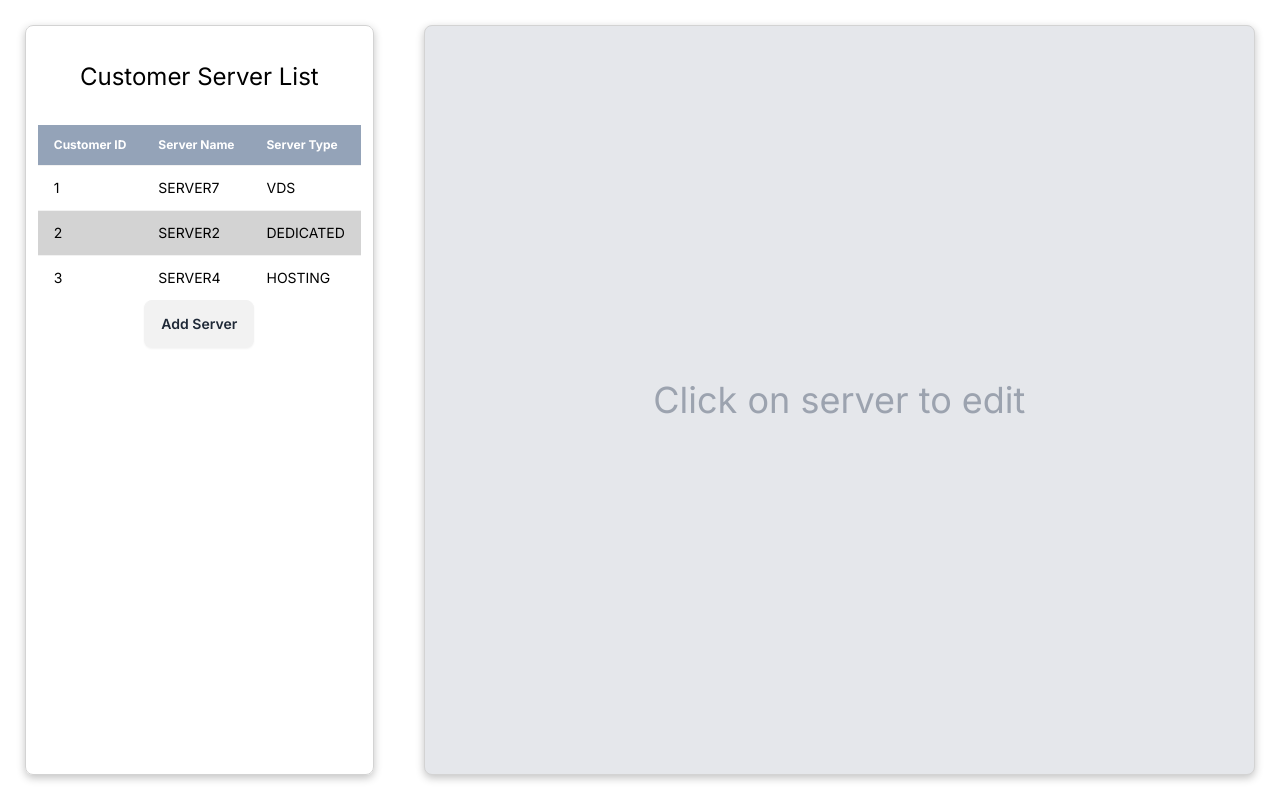
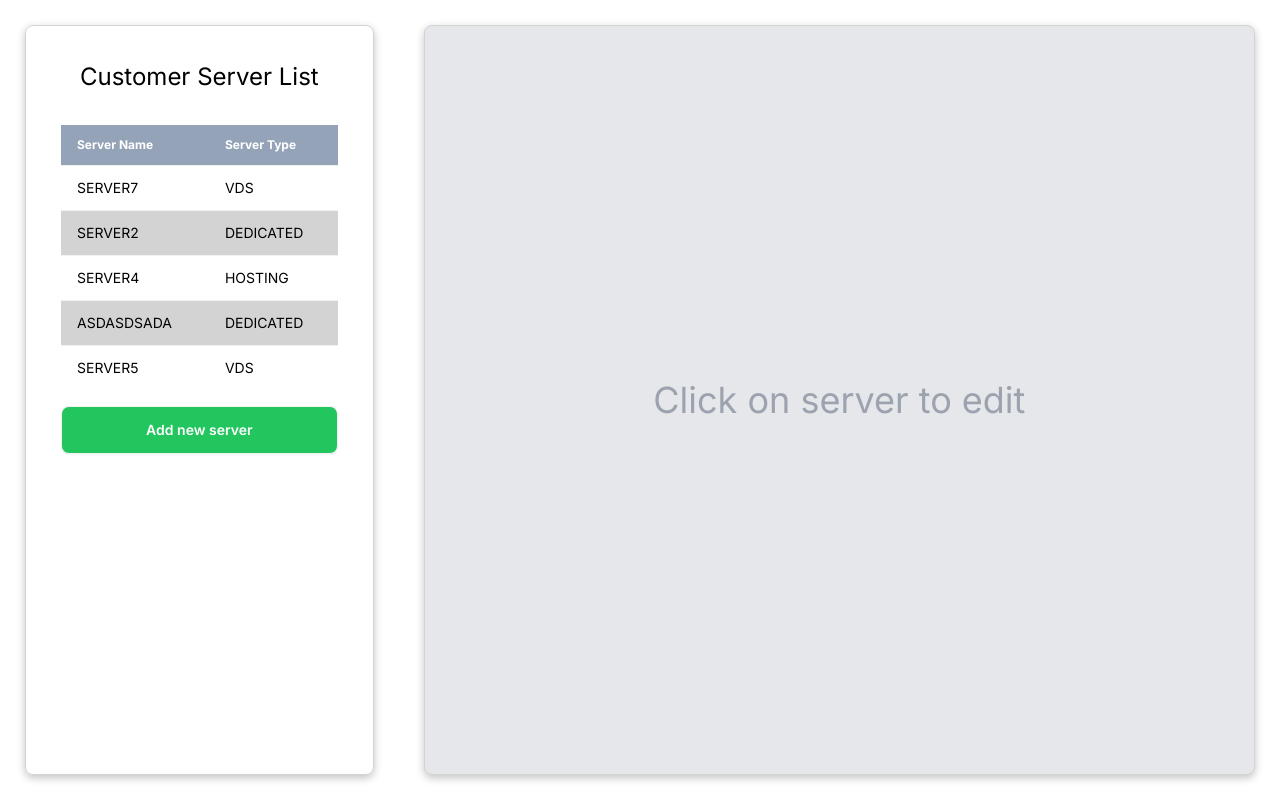
Before and after one commit to eternalfury71/Customer_server_edit, a Next.js app: page / in a window 1280 px wide. Built offline with nearby package versions, Linux system fonts and the light colour scheme; data requests are answered from the project's data file.

Commit message:
fetched data from json-server and showed on page, addserver func created

```diff
--- a/apis.js
+++ b/apis.js
@@ -4,7 +4,19 @@ const baseUrl = 'http://localhost:3001';
 
 
 export const getServerList = async () => {
-    const res = await fetch(`${baseUrl}/servers`);
+    const res = await fetch(`${baseUrl}/servers`, {cache: 'no-store'});
     const serversList = await res.json();
     return serversList;
 }
+
+export const addNewServer = async (server) => {
+    const res = await fetch(`${baseUrl}/servers`, {
+        method: 'POST',
+        headers: {
+            'Content-Type': 'application/json'
+        },
+        body: JSON.stringify(server)
+    });
+    const newServer = res.json();
+    return newServer;
+}
--- /dev/null
+++ b/app/components/AddServer.jsx
@@ -0,0 +1,68 @@
+import { v4 as uuidv4 } from 'uuid';
+import React, { use } from 'react'
+import { useState } from 'react';
+import { Modal } from './Modal'
+import { addNewServer } from '@/apis';
+import { useRouter } from 'next/navigation';
+
+export const AddServer = () => {
+    const router = useRouter();
+    const [selectOpen, setSelectOpen] = useState(false);
+    const [modalOpen, setModalOpen] = useState(false);
+    const [newServerNameVal, setNewServerNameVal] = useState('');
+    const [newServerTypeVal, setNewServerTypeVal] = useState('');
+
+    const handleSelectChange = (e) => {
+        setNewServerTypeVal(e.target.value);
+        e.target.blur();
+    }
+
+    const handleChangeAddServer = (e) => {
+        setNewServerNameVal(e.target.value);
+    }
+
+    const handleSubmitAddServer =  async (e) => {
+        e.preventDefault();
+        if (newServerTypeVal === '' || newServerNameVal === '') {
+            // Display an error message or handle the lack of server type selection
+            alert('Please fill all fields!');
+        } else {
+            await addNewServer({
+                id: uuidv4(),
+                server_name: newServerNameVal,
+                server_type: newServerTypeVal,
+            });
+
+            setNewServerTypeVal('');
+            setNewServerNameVal('');
+            router.refresh();
+            setModalOpen(false); // Close the modal on successful form submission
+        }
+        }
+
+    return (
+        <div>
+            <button onClick={() => setModalOpen(true)} className='btn bg-green-500 text-white w-full mt-4'>Add new server</button>
+            <Modal Modal modalOpen={modalOpen} setModalOpen={setModalOpen}>
+            <form onSubmit={handleSubmitAddServer} className='w-[500px] my-12 h-full bg-white rounded-xl flex flex-col justify-center items-center gap-8'>
+                    <h1 className='text-2xl mb-12'>Create New Server</h1>
+                    <input onChange = {handleChangeAddServer} value={newServerNameVal} maxLength={10} type="text" placeholder="Type here" className="input input-bordered w-full max-w-xs" required/>
+
+                    <select className="select select-bordered w-full max-w-xs"
+                            onFocus={() => setSelectOpen(true)}
+                            onBlur={() => setSelectOpen(false)}
+                            onChange={handleSelectChange}
+                            required
+                    >
+                        <option disabled selected>Server Type</option>
+                        <option>Vds</option>
+                        <option>Dedicated</option>
+                        <option>Hosting</option>
+                    </select>
+                    <button type='submit' className={`btn w-full max-w-xs bg-green-500 text-white ${selectOpen ? 'translate-y-8' : ''}`}>Save</button>
+                    <button onClick={() => setModalOpen(false)} className={`btn w-full max-w-xs bg-red-500 text-white ${selectOpen ? 'translate-y-8' : ''}`}>Cancel</button>
+                </form>
+            </Modal>
+        </div>
+  )
+}
--- a/app/components/CustomerServer.jsx
+++ /dev/null
@@ -1,5 +0,0 @@
-import { getServerList } from '@/apis'
-import React from 'react'
-
-export const CustomerServer = () => {
-}
--- a/app/components/Modal.jsx
+++ b/app/components/Modal.jsx
@@ -1,20 +1,13 @@
 'use client'
 import React from 'react'
 
-export const Modal = ({modalOpen, setModalOpen}) => {
-    const handleChange = () => {
-        console.log('abc')
-    }
+export const Modal = ({modalOpen, setModalOpen, children}) => {
+
 
     return (
         <>
         <div className={`absolute top-[25px] right-[25px] bottom-[25px] flex flex-col justify-center items-center w-full max-w-[946px] ${modalOpen ? '' : 'hidden'}`}>
-            <form onSubmit={(e) => e.preventDefault()} onChange={handleChange} className='w-[500px] my-12 h-full bg-white rounded-md flex flex-col justify-center items-center gap-5'>
-                <h1 className='text-2xl'>Header Big</h1>
-                <input type="text" placeholder="Type here" className="input input-bordered w-full max-w-xs" />
-                <input type="text" placeholder="Type here" className="input input-bordered w-full max-w-xs" />
-                <button onClick={() => setModalOpen(false)} className='btn w-full max-w-xs bg-green-400 text-white'>Save</button>
-            </form>
+            {children}
         </div>
         </>
     )
--- /dev/null
+++ b/app/components/Server.jsx
@@ -0,0 +1,15 @@
+
+import React from 'react'
+
+
+export const Server = ({server}) => {
+    const {server_name, server_type} = server;
+        return(
+            <tr key={server.id} className='uppercase'>
+                <td>{server_name}</td>
+                <td>
+                    {server_type}
+                </td>
+            </tr>
+            )
+        }
--- a/app/components/ServersList.jsx
+++ b/app/components/ServersList.jsx
@@ -1,39 +1,31 @@
 'use client'
 import React, { useState } from 'react'
 import { Modal } from './Modal';
+import { Server } from './Server';
+import { AddServer } from './AddServer';
 
 export const ServerList = ({listOfServers}) => {
 
-  const [modalOpen, setModalOpen] = useState(false);
-
   return (
-    <div>
+    <div className='w-full'>
       <h1 className='text-2xl'>Customer Server List</h1>
       <div className='mt-8'>
-            <table className="table">
+            <table className="table ">
                 <thead>
                     <tr className=' bg-slate-400 text-white cursor-default pointer-events-none'>
-                        <th>Customer ID</th>
                         <th>Server Name</th>
                         <th>Server Type</th>
                     </tr>
                 </thead>
                 <tbody>
-                  {listOfServers.map((server) => {
-                    const {customer_id, server_name, server_type} = server;
-                    return(
-                      <tr key={customer_id} className='uppercase'>
-                        <td>{customer_id}</td>
-                        <td>{server_name}</td>
-                        <td>{server_type}</td>
-                      </tr>
-                    )
-                  })}
+                  {listOfServers.map((server) => (
+                    <Server key={server.id} server = {server} />
+                  ))}
                 </tbody>
             </table>
-            <button onClick={() => setModalOpen(true)} className='btn'>Add Server</button>
-            <Modal modalOpen = {modalOpen} setModalOpen={setModalOpen}/>
+            <AddServer />
         </div>
+        {/* <Modal modalOpen = {modalOpen} setModalOpen={setModalOpen}/> */}
     </div>
   )
 }
--- a/app/page.jsx
+++ b/app/page.jsx
@@ -1,10 +1,10 @@
 import { getServerList } from "@/apis";
-import { Modal } from "./components/Modal";
 import { ServerList } from "./components/ServersList";
 import '@/styles/globals.scss'
 
 export default async function Home() {
   const listOfServers = await getServerList();
+
 
   return (
     <main className="w-full h-screen flex">
--- a/data/servers.json
+++ b/data/servers.json
@@ -1,19 +1,29 @@
 {
   "servers": [
     {
-            "customer_id": "1",
-            "server_name" : "server7",
+      "id": "1",
+      "server_name": "server7",
       "server_type": "vds"
     },
     {
-            "customer_id": "2",
-            "server_name" : "server2",
+      "id": "2",
+      "server_name": "server2",
       "server_type": "dedicated"
     },
     {
-            "customer_id": "3",
-            "server_name" : "server4",
+      "id": "3",
+      "server_name": "server4",
       "server_type": "hosting"
+    },
+    {
+      "id": "2f71652c-0ac3-4619-82c4-34db7ece1473",
+      "server_name": "asdasdsada",
+      "server_type": "Dedicated"
+    },
+    {
+      "id": "3e54c1a3-a8c7-461c-9d37-9fba33406c2b",
+      "server_name": "Server5",
+      "server_type": "Vds"
     }
   ]
 }
--- a/package.json
+++ b/package.json
@@ -14,7 +14,8 @@
     "json-server": "^1.0.0-alpha.23",
     "next": "14.1.0",
     "react": "^18",
-    "react-dom": "^18"
+    "react-dom": "^18",
+    "uuid": "^9.0.1"
   },
   "devDependencies": {
     "autoprefixer": "^10.0.1",
```
Also changed, not shown: 1 other file (tests, documents, lock files or other folders). Lines whose indentation alone changed are shown as unchanged.
